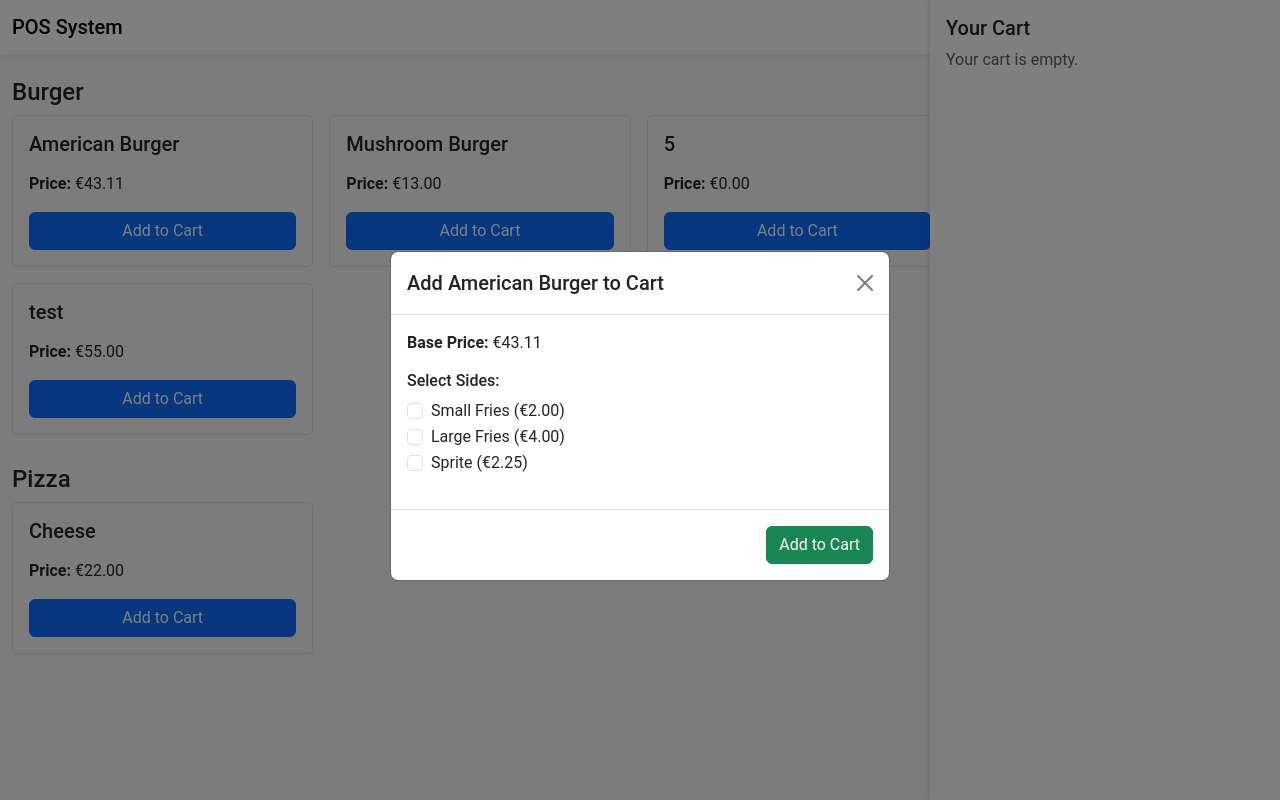
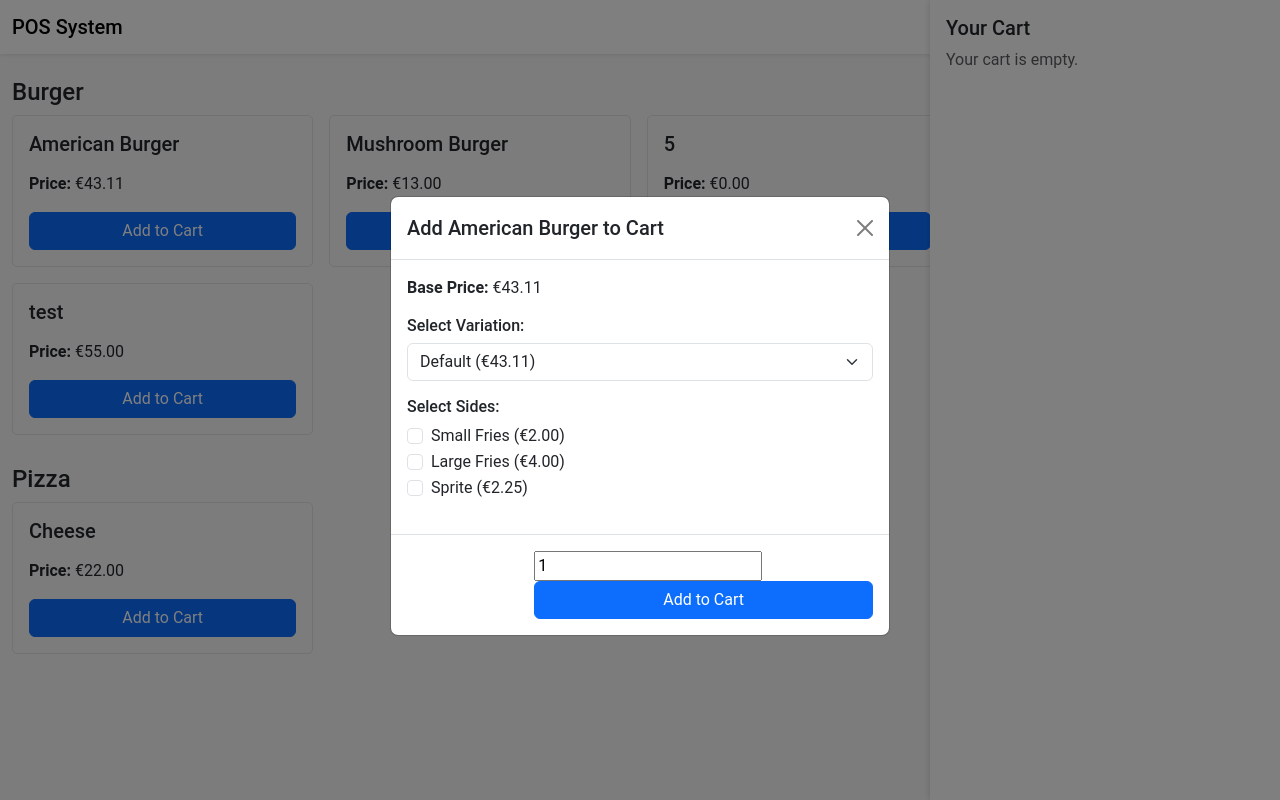
Before and after one commit to MaxIyad/restly, a Django app: page /pos/ in a window 1280 px wide, after a click on "Add to Cart". Run offline with Django 5.2, Linux system fonts and the light colour scheme; data comes from the database, SQL or seed files in the repository; both versions use the stored data as it was after the commit; parts of the project's set-up code (start-up, migrations or seed data) failed here and were passed over.

Commit message:
pos variation selection working

```diff
--- a/menu/templates/menu/menu_item_detail.html
+++ b/menu/templates/menu/menu_item_detail.html
@@ -137,7 +137,7 @@
                                 {{ recipe_ingredient.calculated_price|floatformat:2 }}
                             </td>
                             <td>
-                                <!-- Remove Ingredient Button -->
+                                <!-- Remove Ingredient Button From forms.py -->
                                 <form method="post" style="display:inline;">
                                     {% csrf_token %}
                                     <input type="hidden" name="ingredient_id" value="{{ recipe_ingredient.id }}">
--- a/pos/templates/pos/pos.html
+++ b/pos/templates/pos/pos.html
@@ -96,6 +96,19 @@
                                     <div class="modal-body">
                                         <p><strong>Base Price:</strong> €{{ item.cost|floatformat:2 }}</p>
 
+                                        <!-- Variations -->
+                                        {% if item.variations.all %}
+                                        <div class="mb-3">
+                                            <h6>Select Variation:</h6>
+                                            <select class="form-select" id="variationSelect{{ item.id }}" name="variation_id">
+                                                <option value="">Default (€{{ item.cost|floatformat:2 }})</option>
+                                                {% for variation in item.variations.all %}
+                                                <option value="{{ variation.id }}">{{ variation.name }} (€{{ variation.price|floatformat:2 }})</option>
+                                                {% endfor %}
+                                            </select>
+                                        </div>
+                                        {% endif %}
+
                                         <!-- Secondary Items -->
                                         {% if item.active_secondary_associations %}
                                         <div class="mb-3">
@@ -119,8 +132,10 @@
                                         <form method="POST" action="{% url 'pos' %}">
                                             {% csrf_token %}
                                             <input type="hidden" name="menu_item_id" value="{{ item.id }}">
+                                            <input type="hidden" id="selectedVariation{{ item.id }}" name="variation_id">
                                             <input type="hidden" id="selectedSides{{ item.id }}" name="selected_sides">
-                                            <button type="submit" class="btn btn-success">Add to Cart</button>
+                                            <input type="number" name="quantity" value="1" min="1">
+                                            <button type="submit" class="btn btn-primary w-100">Add to Cart</button>
                                         </form>
                                     </div>
                                 </div>
@@ -140,24 +155,35 @@
                         {% for item in cart %}
                         <div class="cart-item">
                             <p>{{ item.menu_item_id|lookup_menu_item }} x {{ item.quantity }}</p>
-                            {% if item.sides %}
-                            <p class="text-muted">Sides: {{ item.sides|join:", " }}</p>
+                            {% if item.variation_id %}
+                            <p class="text-muted">Variation: {{ item.variation_id|lookup_variation }}</p>
                             {% endif %}
                             <p class="text-muted">Subtotal: €{{ item.price|floatformat:2 }}</p>
                         </div>
                         {% endfor %}
                         <hr>
-                        <h6>Total: €{{ total_amount|floatformat:2 }}</h6>
+                        <h6>Total: €{{ cart|sum_cart_prices }}</h6>
                         <a href="{% url 'checkout' %}" class="btn btn-success w-100 mt-3">Proceed to Checkout</a>
                     {% else %}
                         <p class="text-muted">Your cart is empty.</p>
                     {% endif %}
                 </div>
+
             </div>
         </div>
     </div>
 
     <!-- JS (Bootstrap) -->
     <script src="https://cdn.jsdelivr.net/npm/bootstrap@5.3.0-alpha1/dist/js/bootstrap.bundle.min.js"></script>
+    <script>
+        document.querySelectorAll('.form-select').forEach(select => {
+            select.addEventListener('change', function () {
+                const modal = this.closest('.modal');
+                const variationInput = modal.querySelector('input[name="variation_id"]');
+                variationInput.value = this.value;
+            });
+        });
+    </script>
+
 </body>
 </html>
--- a/pos/templatetags/cart_filters.py
+++ b/pos/templatetags/cart_filters.py
@@ -16,3 +16,8 @@ def lookup_variation(variation_id):
         return MenuItemVariation.objects.get(id=variation_id).name
     except MenuItemVariation.DoesNotExist:
         return "Unknown Variation"
+
+
+@register.filter
+def sum_cart_prices(cart):
+    return sum(item['price'] * item['quantity'] for item in cart)
--- a/pos/views.py
+++ b/pos/views.py
@@ -7,7 +7,6 @@ from django.http import JsonResponse
 import requests
 from django.conf import settings
 from django.db.models import Prefetch
-
 
 def pos_view(request):
     cart = get_cart(request)
@@ -33,7 +32,7 @@ def pos_view(request):
         form = AddToCartForm(request.POST)
         if form.is_valid():
             menu_item_id = form.cleaned_data['menu_item_id']
-            variation_id = form.cleaned_data.get('variation_id')
+            variation_id = form.cleaned_data.get('variation_id') or None
             quantity = form.cleaned_data['quantity']
 
             # Fetch menu item and optionally the variation
@@ -48,20 +47,30 @@ def pos_view(request):
                 'quantity': quantity,
                 'price': float(price),
             })
-            request.session['cart'] = cart  # Save back to session
+            request.session['cart'] = serialize_cart(cart)  # Save back to session
             return redirect('pos')
 
-    # Serialize menu items and their variations
     menu_item_data = serialize_menu_items(menu_items)
     # Pass data to the template
     context = {
         'cart': cart,
         'form': AddToCartForm(),
         'categories': categories,
-        #'menu_item_data': menu_item_data,  # Add serialized data for JS usage
+        'menu_item_data': menu_item_data,  # Add serialized data for JS usage
     }
     return render(request, 'pos/pos.html', context)
 
+def serialize_cart(cart):
+    """Serialize the cart to store in the session."""
+    serialized_cart = []
+    for item in cart:
+        serialized_cart.append({
+            'menu_item_id': item['menu_item_id'],
+            'variation_id': item['variation_id'],
+            'quantity': item['quantity'],
+            'price': item['price'],
+        })
+    return serialized_cart
 
 def get_cart(request):
     cart = request.session.get('cart', [])
@@ -87,7 +96,7 @@ def checkout_view(request):
             total_amount = sum(item['price'] * item['quantity'] for item in cart)
 
             # Handle SumUp Payment
-            if payment_method == 'sumup':
+            if (payment_method == 'sumup'):
                 sumup_response = send_to_sumup_terminal(total_amount)
                 if sumup_response['success']:
                     sale.sumup_transaction_id = sumup_response['transaction_id']
```
Also changed, not shown: db.sqlite3.
